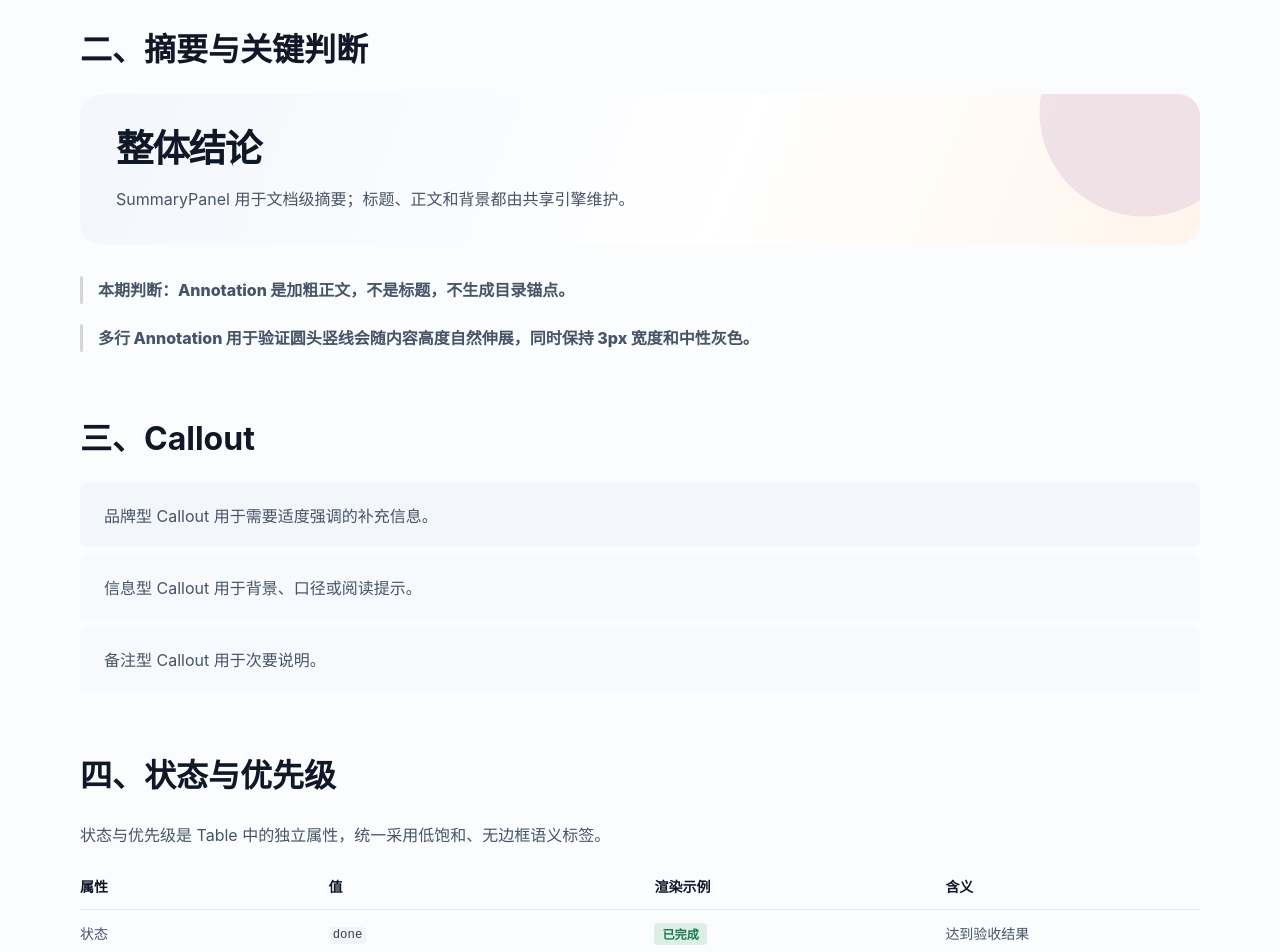
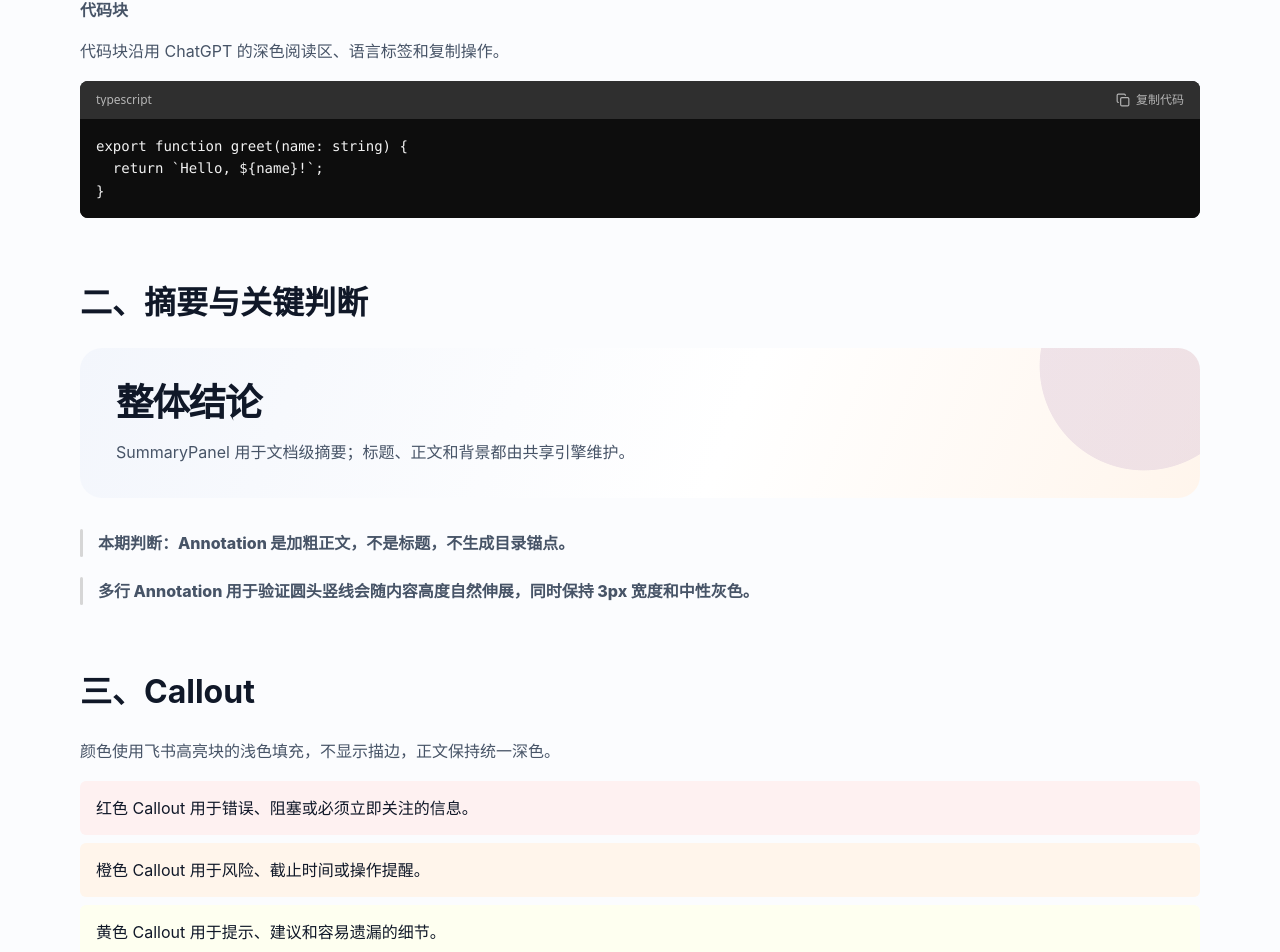
Before and after one commit to ooAKLoo/docs-engine, a React (Vite) app in the folder showcase/: page / in a window 1280 px wide. Shown: the part 772-1724 px from the top of the page. Built offline with nearby package versions, Linux system fonts and the light colour scheme.

Commit message:
feat: align callouts and code blocks

```diff
--- a/package.json
+++ b/package.json
@@ -1,6 +1,6 @@
 {
   "name": "@ooakloo/docs-engine",
-  "version": "0.6.0",
+  "version": "0.6.1",
   "private": false,
   "type": "module",
   "description": "Shared document semantics, React primitives and visual system for ooAKLoo projects.",
--- a/showcase/src/Gallery.tsx
+++ b/showcase/src/Gallery.tsx
@@ -2,6 +2,7 @@ import {useState, type CSSProperties} from 'react';
 import {
   Annotation,
   Callout,
+  CodeBlock,
   DiagramFrame,
   DocumentContent,
   Priority,
@@ -231,6 +232,12 @@ export function Gallery() {
             <li>复杂流程优先改用 Mermaid。</li>
           </ol>
           <blockquote>引用只用于来源原话或需要保留原始措辞的内容。</blockquote>
+          <h3>代码块</h3>
+          <p>代码块沿用 ChatGPT 的深色阅读区、语言标签和复制操作。</p>
+          <CodeBlock
+            code={`export function greet(name: string) {\n  return \`Hello, \${name}!\`;\n}`}
+            language="typescript"
+          />
         </section>
 
         <section className="showcase-section" id="summary">
@@ -247,9 +254,14 @@ export function Gallery() {
 
         <section className="showcase-section" id="callout">
           <h2>三、Callout</h2>
-          <Callout variant="brand">品牌型 Callout 用于需要适度强调的补充信息。</Callout>
-          <Callout variant="info">信息型 Callout 用于背景、口径或阅读提示。</Callout>
-          <Callout variant="note">备注型 Callout 用于次要说明。</Callout>
+          <p>颜色使用飞书高亮块的浅色填充，不显示描边，正文保持统一深色。</p>
+          <Callout variant="red">红色 Callout 用于错误、阻塞或必须立即关注的信息。</Callout>
+          <Callout variant="orange">橙色 Callout 用于风险、截止时间或操作提醒。</Callout>
+          <Callout variant="yellow">黄色 Callout 用于提示、建议和容易遗漏的细节。</Callout>
+          <Callout variant="green">绿色 Callout 用于成功结果、已验证结论和推荐方案。</Callout>
+          <Callout variant="blue">蓝色 Callout 用于背景信息、口径和阅读说明。</Callout>
+          <Callout variant="purple">紫色 Callout 用于品牌信息或需要适度强调的补充内容。</Callout>
+          <Callout variant="neutral">灰色 Callout 用于普通备注和次要说明。</Callout>
         </section>
 
         <section className="showcase-section" id="badge">
--- a/showcase/src/gallery.css
+++ b/showcase/src/gallery.css
@@ -116,14 +116,6 @@ body {
   text-underline-offset: 0.18em;
 }
 
-.showcase-section code {
-  border-radius: 4px;
-  background: #f2f4f7;
-  color: #344054;
-  font-size: 0.88em;
-  padding: 0.12em 0.34em;
-}
-
 @media (max-width: 720px) {
   .showcase-page {
     width: min(100% - 28px, 1120px);
--- a/src/adapters/docusaurus.ts
+++ b/src/adapters/docusaurus.ts
@@ -1,5 +1,6 @@
 import {Annotation} from '../components/Annotation.js';
 import {Callout} from '../components/Callout.js';
+import {CodeBlock} from '../components/CodeBlock.js';
 import {DiagramFrame} from '../components/DiagramFrame.js';
 import {Priority} from '../components/Priority.js';
 import {ResourceLink} from '../components/ResourceLink.js';
@@ -21,6 +22,7 @@ import {
 export const docusaurusMdxComponents = {
   Annotation,
   Callout,
+  CodeBlock,
   DiagramFrame,
   Priority,
   ResourceLink,
@@ -28,6 +30,7 @@ export const docusaurusMdxComponents = {
   RiskItem,
   Status,
   SummaryPanel,
+  pre: CodeBlock,
   table: Table,
   TableScroll,
   Timeline,
--- /dev/null
+++ b/src/components/CodeBlock.tsx
@@ -0,0 +1,115 @@
+'use client';
+
+import {Check, Copy} from 'lucide-react';
+import {
+  Children,
+  isValidElement,
+  useEffect,
+  useRef,
+  useState,
+  type HTMLAttributes,
+  type ReactNode,
+} from 'react';
+import {joinClassNames} from '../classnames.js';
+
+export type CodeBlockProps = Omit<HTMLAttributes<HTMLPreElement>, 'children'> & {
+  children?: ReactNode;
+  code?: string;
+  copiedLabel?: string;
+  copyLabel?: string;
+  language?: string;
+  onCopy?: (code: string) => void;
+};
+
+function readText(node: ReactNode): string {
+  if (typeof node === 'string' || typeof node === 'number') return String(node);
+  if (Array.isArray(node)) return node.map(readText).join('');
+  if (isValidElement<{children?: ReactNode}>(node)) return readText(node.props.children);
+  return '';
+}
+
+function languageFromClassName(className?: string) {
+  return className?.match(/(?:lang(?:uage)?)-([\w#+.-]+)/i)?.[1];
+}
+
+function inferLanguage(children: ReactNode, className?: string) {
+  const codeElement = Children.toArray(children).find(
+    (child) => isValidElement<{className?: string}>(child) && child.type === 'code',
+  );
+  const childClassName =
+    isValidElement<{className?: string}>(codeElement) && typeof codeElement.props.className === 'string'
+      ? codeElement.props.className
+      : undefined;
+
+  return languageFromClassName(childClassName) ?? languageFromClassName(className);
+}
+
+async function copyText(value: string) {
+  if (navigator.clipboard?.writeText) {
+    await navigator.clipboard.writeText(value);
+    return;
+  }
+
+  const textarea = document.createElement('textarea');
+  textarea.value = value;
+  textarea.setAttribute('readonly', '');
+  textarea.style.position = 'fixed';
+  textarea.style.opacity = '0';
+  document.body.appendChild(textarea);
+  textarea.select();
+  document.execCommand('copy');
+  textarea.remove();
+}
+
+export function CodeBlock({
+  children,
+  className,
+  code,
+  copiedLabel = '已复制',
+  copyLabel = '复制代码',
+  language,
+  onCopy,
+  tabIndex = 0,
+  ...props
+}: CodeBlockProps) {
+  const [copied, setCopied] = useState(false);
+  const resetTimerRef = useRef<ReturnType<typeof setTimeout>>();
+  const content = code === undefined ? children : <code>{code}</code>;
+  const codeText = code ?? readText(children).replace(/\n$/, '');
+  const languageLabel = language ?? inferLanguage(children, className) ?? 'Code';
+
+  useEffect(
+    () => () => {
+      if (resetTimerRef.current) clearTimeout(resetTimerRef.current);
+    },
+    [],
+  );
+
+  const handleCopy = async () => {
+    await copyText(codeText);
+    onCopy?.(codeText);
+    setCopied(true);
+    if (resetTimerRef.current) clearTimeout(resetTimerRef.current);
+    resetTimerRef.current = setTimeout(() => setCopied(false), 1800);
+  };
+
+  return (
+    <div className="de-code-block" data-language={languageLabel.toLowerCase()}>
+      <div className="de-code-block__toolbar">
+        <span className="de-code-block__language">{languageLabel}</span>
+        <button
+          aria-label={copied ? copiedLabel : copyLabel}
+          className="de-code-block__copy"
+          onClick={handleCopy}
+          type="button"
+        >
+          {copied ? <Check aria-hidden="true" size={14} /> : <Copy aria-hidden="true" size={14} />}
+          <span aria-live="polite">{copied ? copiedLabel : copyLabel}</span>
+        </button>
+      </div>
+      <pre className={joinClassNames('de-code-block__pre', className)} tabIndex={tabIndex} {...props}>
+        {content}
+      </pre>
+    </div>
+  );
+}
--- a/src/index.ts
+++ b/src/index.ts
@@ -1,5 +1,6 @@
 export {Annotation, type AnnotationProps} from './components/Annotation.js';
 export {Callout, type CalloutProps} from './components/Callout.js';
+export {CodeBlock, type CodeBlockProps} from './components/CodeBlock.js';
 export {
   DiagramFrame,
   type DiagramBoardMode,
--- a/styles/content.css
+++ b/styles/content.css
@@ -157,17 +157,153 @@
   outline-offset: 3px;
 }
 
+:where(.de-prose) .de-code-block {
+  overflow: hidden;
+  margin: 1rem 0;
+  border: 0;
+  border-radius: 8px;
+  background: var(--de-code-background);
+  color: var(--de-code-ink);
+}
+
+:where(.de-prose) .de-code-block__toolbar {
+  display: flex;
+  min-height: 38px;
+  align-items: center;
+  justify-content: space-between;
+  gap: 1rem;
+  padding: 0 12px 0 16px;
+  background: var(--de-code-toolbar-background);
+  color: var(--de-code-muted);
+  font-family: ui-sans-serif, system-ui, -apple-system, BlinkMacSystemFont, 'Segoe UI', sans-serif;
+  font-size: 0.75rem;
+  line-height: 1;
+}
+
+:where(.de-prose) .de-code-block__language {
+  overflow: hidden;
+  text-overflow: ellipsis;
+  white-space: nowrap;
+}
+
+:where(.de-prose) .de-code-block__copy {
+  display: inline-flex;
+  min-height: 30px;
+  align-items: center;
+  gap: 6px;
+  padding: 0 4px;
+  border: 0;
+  border-radius: 5px;
+  background: transparent;
+  color: inherit;
+  cursor: pointer;
+  font: inherit;
+}
+
+:where(.de-prose) .de-code-block__copy:hover {
+  color: var(--de-code-ink);
+}
+
+:where(.de-prose) .de-code-block__copy:focus-visible {
+  outline: 2px solid color-mix(in srgb, var(--de-code-ink) 56%, transparent);
+  outline-offset: 1px;
+}
+
+:where(.de-prose) .de-code-block__pre,
+:where(.de-prose) > pre {
+  overflow: auto;
+  box-sizing: border-box;
+  max-width: 100%;
+  margin: 0;
+  padding: 16px;
+  border: 0;
+  border-radius: 0;
+  background: var(--de-code-background);
+  color: var(--de-code-ink);
+  font-family: ui-monospace, SFMono-Regular, Menlo, Monaco, Consolas, 'Liberation Mono', monospace;
+  font-size: 0.875rem;
+  line-height: 1.6;
+  tab-size: 2;
+  text-align: left;
+  white-space: pre;
+  scrollbar-color: #666 transparent;
+  scrollbar-width: thin;
+}
+
+:where(.de-prose) .de-code-block__pre:focus-visible,
+:where(.de-prose) > pre:focus-visible {
+  outline: 2px solid color-mix(in srgb, var(--de-code-ink) 42%, transparent);
+  outline-offset: -2px;
+}
+
+:where(.de-prose) .de-code-block__pre code,
+:where(.de-prose) > pre code {
+  border: 0;
+  background: transparent;
+  color: inherit;
+  font: inherit;
+  padding: 0;
+  text-shadow: none;
+  white-space: inherit;
+}
+
+:where(.de-prose) :not(pre) > code {
+  padding: 0.16em 0.34em;
+  border: 0;
+  border-radius: 5px;
+  background: var(--de-inline-code-background);
+  color: var(--de-inline-code-ink);
+  font-family: ui-monospace, SFMono-Regular, Menlo, Monaco, Consolas, 'Liberation Mono', monospace;
+  font-size: 0.875em;
+  font-weight: 500;
+  overflow-wrap: anywhere;
+}
+
 :where(.de-prose) .de-callout {
+  box-sizing: border-box;
   margin: 8px 0;
-  padding: 20px 24px;
-  border: 0;
-  border-radius: 8px;
-  background: var(--de-surface-soft);
-  color: var(--de-ink-soft);
-}
-
-:where(.de-prose) .de-callout[data-variant='brand'] {
-  background: var(--de-brand-soft);
+  padding: 14px 16px;
+  border: 0;
+  border-radius: 6px;
+  background: var(--de-callout-neutral-background);
+  color: var(--de-ink);
+  line-height: 1.65;
+}
+
+:where(.de-prose) .de-callout > :first-child {
+  margin-top: 0;
+}
+
+:where(.de-prose) .de-callout > :last-child {
+  margin-bottom: 0;
+}
+
+:where(.de-prose) .de-callout[data-variant='red'] {
+  background: var(--de-callout-red-background);
+}
+
+:where(.de-prose) .de-callout[data-variant='orange'] {
+  background: var(--de-callout-orange-background);
+}
+
+:where(.de-prose) .de-callout[data-variant='yellow'] {
+  background: var(--de-callout-yellow-background);
+}
+
+:where(.de-prose) .de-callout[data-variant='green'] {
+  background: var(--de-callout-green-background);
+}
+
+:where(.de-prose) .de-callout:is([data-variant='blue'], [data-variant='info']) {
+  background: var(--de-callout-blue-background);
+}
+
+:where(.de-prose) .de-callout:is([data-variant='purple'], [data-variant='brand']) {
+  background: var(--de-callout-purple-background);
+}
+
+:where(.de-prose) .de-callout:is([data-variant='neutral'], [data-variant='note']) {
+  background: var(--de-callout-neutral-background);
 }
 
 :where(.de-prose) .de-summary-panel {
--- a/styles/tokens.css
+++ b/styles/tokens.css
@@ -13,6 +13,19 @@
   --de-annotation-line: #d6d6d6;
   --de-risk-background: #f2f2f2;
   --de-resource-link-icon: #98a2b3;
+  --de-callout-red-background: #fef1f1;
+  --de-callout-orange-background: #fff5eb;
+  --de-callout-yellow-background: #fefff0;
+  --de-callout-green-background: #f0fbef;
+  --de-callout-blue-background: #f0f4ff;
+  --de-callout-purple-background: #f6f1fe;
+  --de-callout-neutral-background: #f8f9fa;
+  --de-code-background: #0d0d0d;
+  --de-code-toolbar-background: #2f2f2f;
+  --de-code-ink: #f2f2f2;
+  --de-code-muted: #b4b4b4;
+  --de-inline-code-background: rgba(0, 0, 0, 0.05);
+  --de-inline-code-ink: #0d0d0d;
   --de-timeline-bar: #202020;
   --de-timeline-bar-ink: #ffffff;
   --de-timeline-grid: #e6e7e9;
@@ -36,6 +49,19 @@
   --de-annotation-line: #475569;
   --de-risk-background: #172033;
   --de-resource-link-icon: #7f8ba0;
+  --de-callout-red-background: rgba(216, 57, 49, 0.16);
+  --de-callout-orange-background: rgba(222, 120, 2, 0.16);
+  --de-callout-yellow-background: rgba(220, 155, 4, 0.16);
+  --de-callout-green-background: rgba(46, 161, 33, 0.16);
+  --de-callout-blue-background: rgba(36, 91, 219, 0.2);
+  --de-callout-purple-background: rgba(100, 37, 208, 0.2);
+  --de-callout-neutral-background: rgba(143, 149, 158, 0.14);
+  --de-code-background: #0d0d0d;
+  --de-code-toolbar-background: #2f2f2f;
+  --de-code-ink: #f2f2f2;
+  --de-code-muted: #b4b4b4;
+  --de-inline-code-background: rgba(255, 255, 255, 0.1);
+  --de-inline-code-ink: #f2f2f2;
   --de-timeline-bar: #f4f4f5;
   --de-timeline-bar-ink: #171717;
   --de-timeline-grid: #2b3548;
```
Also changed, not shown: src/model.ts (+12 -1 lines), 16 other files (tests, documents, lock files or other folders).
